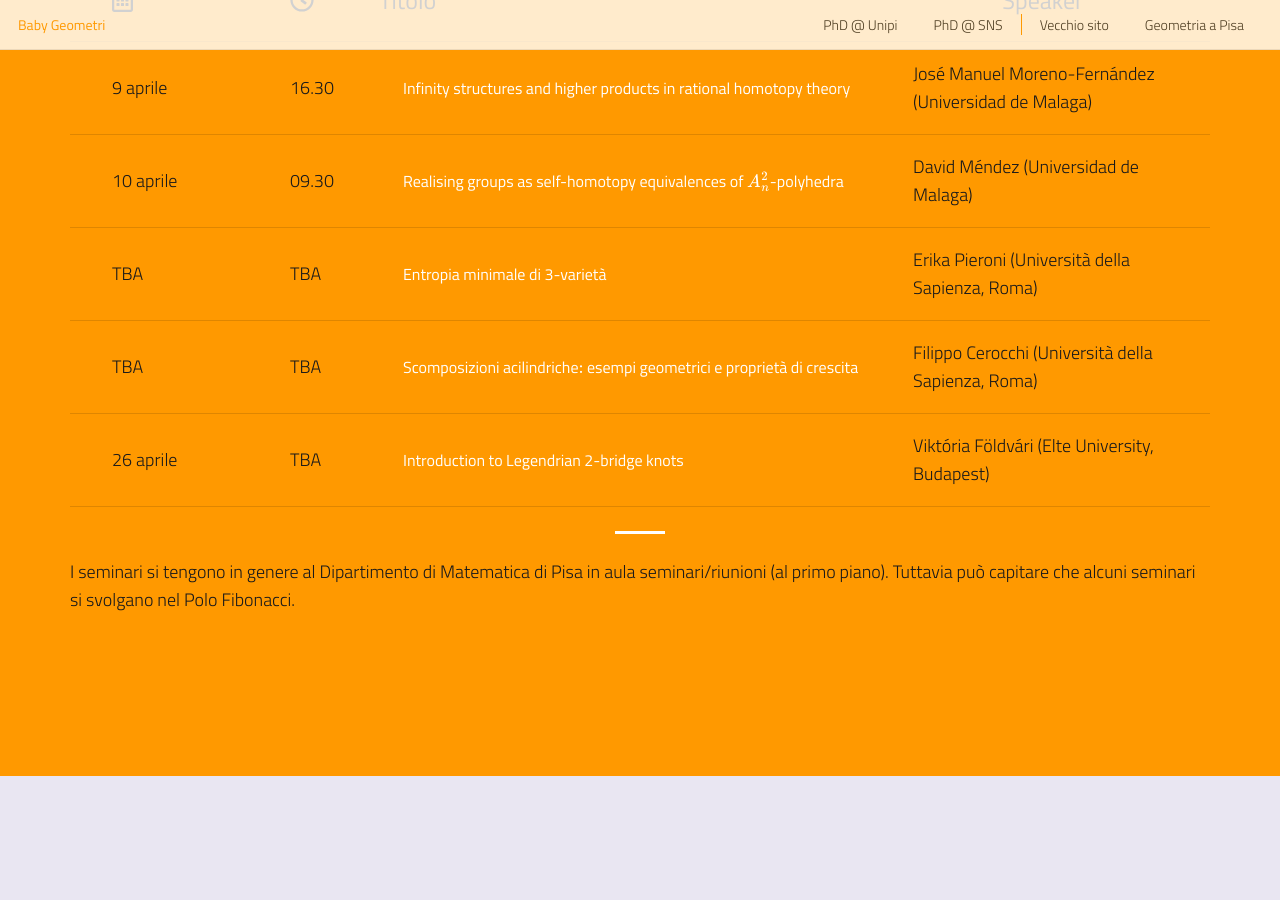
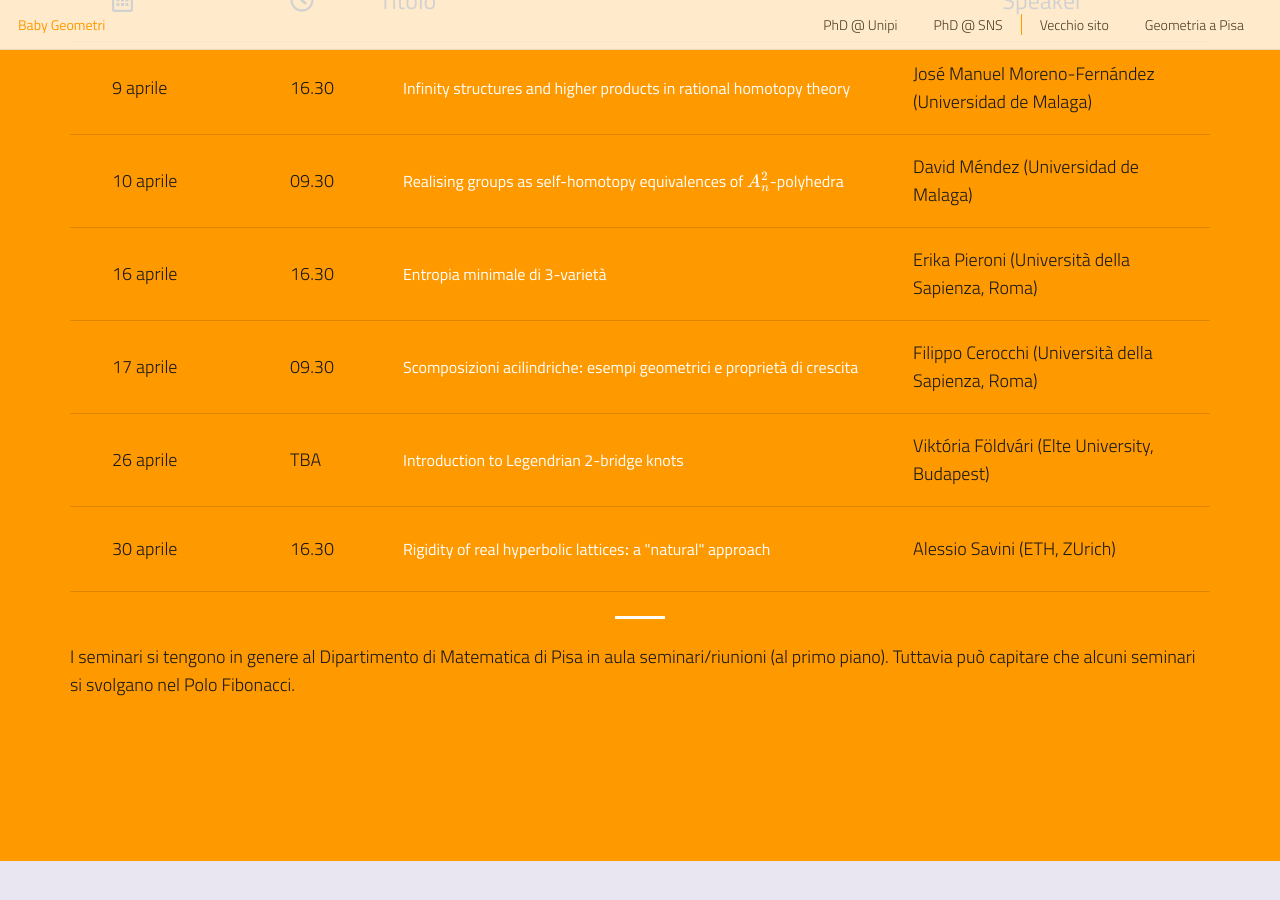
Before and after one commit to baby-geometri/baby-geometri.github.io, a Jekyll site: the page built from index.md, in a window 1280 px wide and 900 px high, scrolled down 1785 px. Built offline with Jekyll 4.4.1, drawn with Linux system fonts in a browser that asks for light colours; nearby versions of some CDN libraries; formulas are drawn with MathJax 3; some of the changed text lies outside the part shown.

Commit message:
manca solo partecipate

```diff
--- a/_data/content.yaml
+++ b/_data/content.yaml
@@ -33,11 +33,7 @@ chisiamo:
 
 archivio:
   title: "Archivio"
-  text: "<p>
-    prova quaaaaaaa!
-
-    Nihilne te nocturnum praesidium Palati, nihil urbis vigiliae. Pellentesque habitant morbi tristique senectus et netus. Quam temere in vitiis, legem sancimus haerentia. Quis aute iure reprehenderit in voluptate velit esse. At nos hinc posthac, sitientis piros Afros.
-  </p>"
+  text: "Abbiamo raccolto qui i talk che si sono tenuti quest'anno. Puoi trovare anche i seminari delle scorse edizioni!"
 
 
 following:
--- a/_data/futuri.yaml
+++ b/_data/futuri.yaml
@@ -2,29 +2,29 @@
   provenienza: Universidad de Malaga
   titolo: Infinity structures and higher products in rational homotopy theory
   data: "9 aprile"
-  luogo: "aula seminari"
+  luogo: "Aula seminari"
   ora: "16.30"
   abstract: The goal of this talk is to understand how \(L\)-infinity structures on the rational homotopy groups of a simply connected space behave with respect to the higher Whitehead products. To do so, I will give a self-contained introduction to the relevant facts of rational homotopy theory, via examples, computations and intuition. If time permits, I will sketch how cohomology algebras over a field, endowed with an \(A\)-infinity algebra structure, behave with respect to the higher Massey products. I will make the talk accessible for attendants with diverse backgrounds and minimal prerequisites, with interests in algebraic topology or homotopy theory broadly understood.
 - nome: "David Méndez"
   provenienza: Universidad de Malaga
   titolo: Realising groups as self-homotopy equivalences of \(A_n^2\)-polyhedra
   data: "10 aprile"
-  luogo: "aula riunioni"
+  luogo: "Aula riunioni"
   ora: "09.30"
   abstract: In the fifties, Whitehead introduced a long exact sequence of abelian groups associated to simply connected spaces. He showed that these exact sequences could be used to classify homotopy types of simply-connected 4-dimensional topological spaces. More recently, Benkhalifa made use of these results to algebraically study in this context the group of self-homotopy equivalences of a space (homotopy clases of continuous self-maps of the space that have a homotopy inverse). In this talk we introduce in detail this algebraic framework and show through some simple examples how these results can be used to study the group of self-homotopy equivalences in this context. I aim for this talk to be accessible to a broad audience with different backgrounds.
 - nome: "Erika Pieroni"
   provenienza: Università della Sapienza, Roma
   titolo: Entropia minimale di 3-varietà
-  data: "TBA"
-  luogo: "TBA"
-  ora: "TBA"
+  data: "16 aprile"
+  luogo: "Aula seminari"
+  ora: "16.30"
   abstract: In questo seminario introdurremo la nozione di entropia minimale di una varietà. Proseguiremo calcolando l’entropia minimale di una qualsiasi 3-varietà orientabile, a partire dal dato della sua scomposizione in primi e della scomposizione JSJ di ogni componente irriducibile; in particolare, dimostreremo che l’entropia minimale è additiva rispetto ad entrambe le scomposizioni. Questo calcolo verrà effettuato tramite la costruzione esplicita di una successione di metriche sulla varietà, che a posteriori dimostreremo essere minimizzante (utilizzando il metodo del baricentro adattato a questo contesto). Questo lavoro è parte della mia tesi di dottorato.
 - nome: "Filippo Cerocchi"
   provenienza: Università della Sapienza, Roma
   titolo: Scomposizioni acilindriche\(:\) esempi geometrici e proprietà di crescita
-  data: "TBA"
-  luogo: "TBA"
-  ora: "TBA"
+  data: "17 aprile"
+  luogo: "Aula seminari"
+  ora: "09.30"
   abstract: Ricorderemo la nozione di scomposizione acilindrica di un gruppo discreto. Forniremo una serie di esempi e di criteri (rilevanti dal punto di vista topologico e geometrico) che garantiscano l'esistenza di tali scomposizioni. Enunceremo e giustificheremo una versione quantitativa del teorema di sotto(semi)gruppo libero e ne spiegheremo la rilevanza ai fini dello studio delle varietà Riemanniane di entropia e diametro limitati.
 - nome: "Viktória Földvári"
   provenienza: Elte University, Budapest
@@ -33,3 +33,10 @@
   luogo: "TBA"
   ora: "TBA"
   abstract: TBA
+- nome: "Alessio Savini"
+  provenienza: ETH, ZUrich
+  titolo: Rigidity of real hyperbolic lattices\(:\) a "natural" approach
+  data: "30 aprile"
+  luogo: "TBA"
+  ora: "16.30"
+  abstract: Rigidity of lattices in semisimple Lie groups has been widely studied so far. One of the most celebrated theorem is Mostow rigidity, which states the following. Assume \(n\) bigger or equal than 3. If two complete hyperbolic \(n\)-manifolds of finite volume have isomorphic fundamental groups then they are isometric. Equivalently their fundamental groups are conjugated in the group of isometries of the hyperbolic \(n\)-space. There are several ways to prove this theorem. We will expose a proof based on the so-called natural maps, introduced by Besson-Courtois-Gallot and will try to explain the role played by the geometric/aritmetic mean inequality in the proof.
--- a/_includes/nav.html
+++ b/_includes/nav.html
@@ -3,7 +3,7 @@
           aria-controls="navbarsExample05" aria-expanded="false" aria-label="Toggle navigation">
     <span class="navbar-toggler-icon"></span>
   </button>
-  <a class="navbar-brand" href="./">Baby Geometri</a>
+  <a class="navbar-brand" href="https://baby-geometri.github.io/">Baby Geometri</a>
   <div class="collapse navbar-collapse" id="navbarsExample05">
     <ul class="navbar-nav ml-auto">
       {% for nav_item in site.data.nav-top %}
--- a/_layouts/default.html
+++ b/_layouts/default.html
@@ -175,7 +175,7 @@
           <div class="card-body">
           <img src="img/giulio.jpeg" height="275" width="275" class="mb-4 rounded-circle mx-auto d-block" style="width:100%;" />
             <h5 class="card-title">Giulio</h5>
-            <p class="card-text">Studente di Martelli. Invarianti quantum e 3-varietà</p>
+            <p class="card-text">Studente di Martelli. Invarianti quantum e 3-varietà.</p>
 
             <a href="https://www.sns.it/ugov/persone/giulio-belletti" class="btn btn-primary">Contattami!</a>
           </div>
@@ -184,7 +184,7 @@
           <div class="card-body">
           <img src="img/marco.jpeg" height="275" width="275" class="mb-4 rounded-circle mx-auto d-block" style="width:100%;" />
             <h5 class="card-title">Marco</h5>
-            <p class="card-text">Studente di Frigerio. Volume simpliciale e geometria iperbolica</p>
+            <p class="card-text">Studente di Frigerio. Volume simpliciale e geometria iperbolica.</p>
             <a href="http://people.dm.unipi.it/moraschini/" class="btn btn-primary">Contattami!</a>
           </div>
         </div>
@@ -192,7 +192,7 @@
           <div class="card-body">
           <img src="img/edoardo.jpg" height="275" width="275" class="mb-4 rounded-circle mx-auto d-block" style="width:100%;" />
             <h5 class="card-title">Edoardo</h5>
-            <p class="card-text">Studente di Lisca. Fibrazioni di Lefschetz e riempimenti simplettici</p>
+            <p class="card-text">Studente di Lisca. Fibrazioni di Lefschetz e riempimenti simplettici.</p>
             <a href="https://www.sns.it/ugov/persone/edoardo-fossati" class="btn btn-primary">Contattami!</a>
           </div>
         </div>
@@ -218,7 +218,7 @@
             <p>{{ site.data.content.participate.phone }}</p>
           </div>
           <div class="col-lg-4 mr-auto text-center">
-            <i class="fa fa-envelope-o fa-3x mb-3 sr-contact"></i>
+          <i class="far fa-envelope"></i>
             <p>
               <a href="mailto:{{ site.data.content.participate.email }}">{{ site.data.content.participate.email }}</a>
             </p>
```
